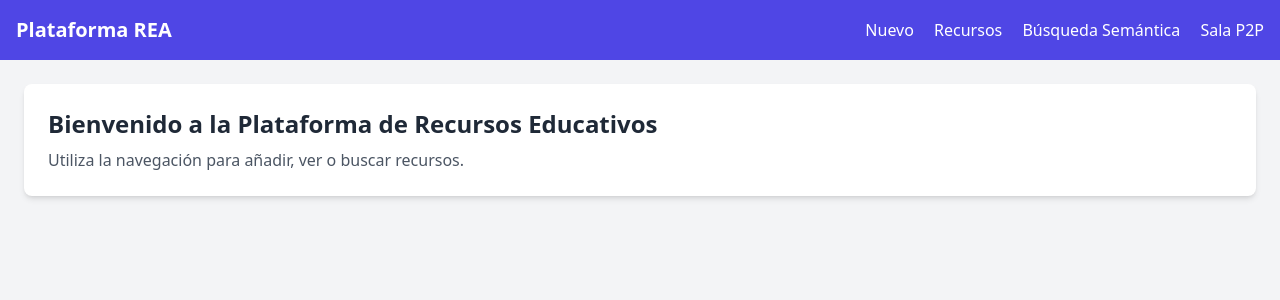
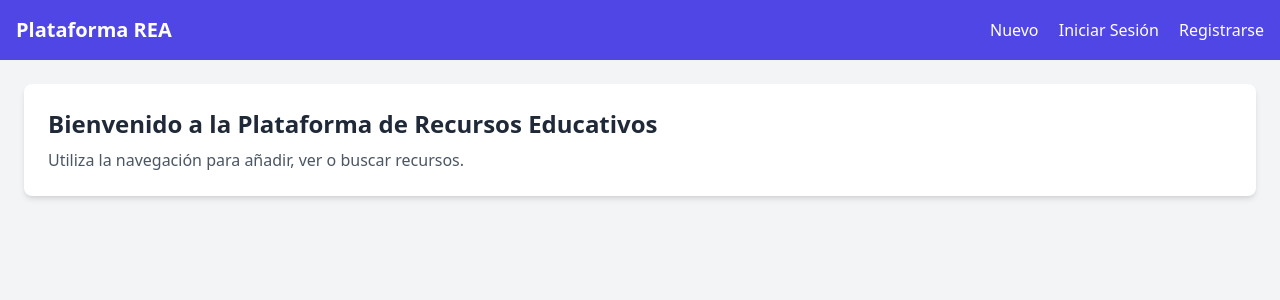
Before and after one commit to Cesar5701/rea_project, a Flask app: page / in a window 1280 px wide. Shown: the top 300 px of the page. Run offline with Flask 3, Linux system fonts and the light colour scheme; some libraries are stand-ins or nearby versions.

Commit message:
Refactor navigation in index.html to conditionally display user authentication links

```diff
--- a/templates/index.html
+++ b/templates/index.html
@@ -11,9 +11,13 @@
       <a href="{{ url_for('index') }}" class="font-bold text-xl">Plataforma REA</a>
       <div class="space-x-4">
         <a href="{{ url_for('nuevo') }}" class="hover:underline">Nuevo</a>
-        <a href="{{ url_for('recursos') }}" class="hover:underline">Recursos</a>
-        <a href="{{ url_for('buscar_semantico') }}" class="hover:underline">Búsqueda Semántica</a>
-        <a href="{{ url_for('webrtc') }}" class="hover:underline">Sala P2P</a>
+        {% if current_user.is_authenticated %}
+          <span class="text-indigo-200">Hola, {{ current_user.username }}</span>
+          <a href="{{ url_for('logout') }}" class="hover:underline">Cerrar Sesión</a>
+        {% else %}
+          <a href="{{ url_for('login') }}" class="hover:underline">Iniciar Sesión</a>
+          <a href="{{ url_for('register') }}" class="hover:underline">Registrarse</a>
+        {% endif %}
       </div>
     </div>
   </nav>
```
